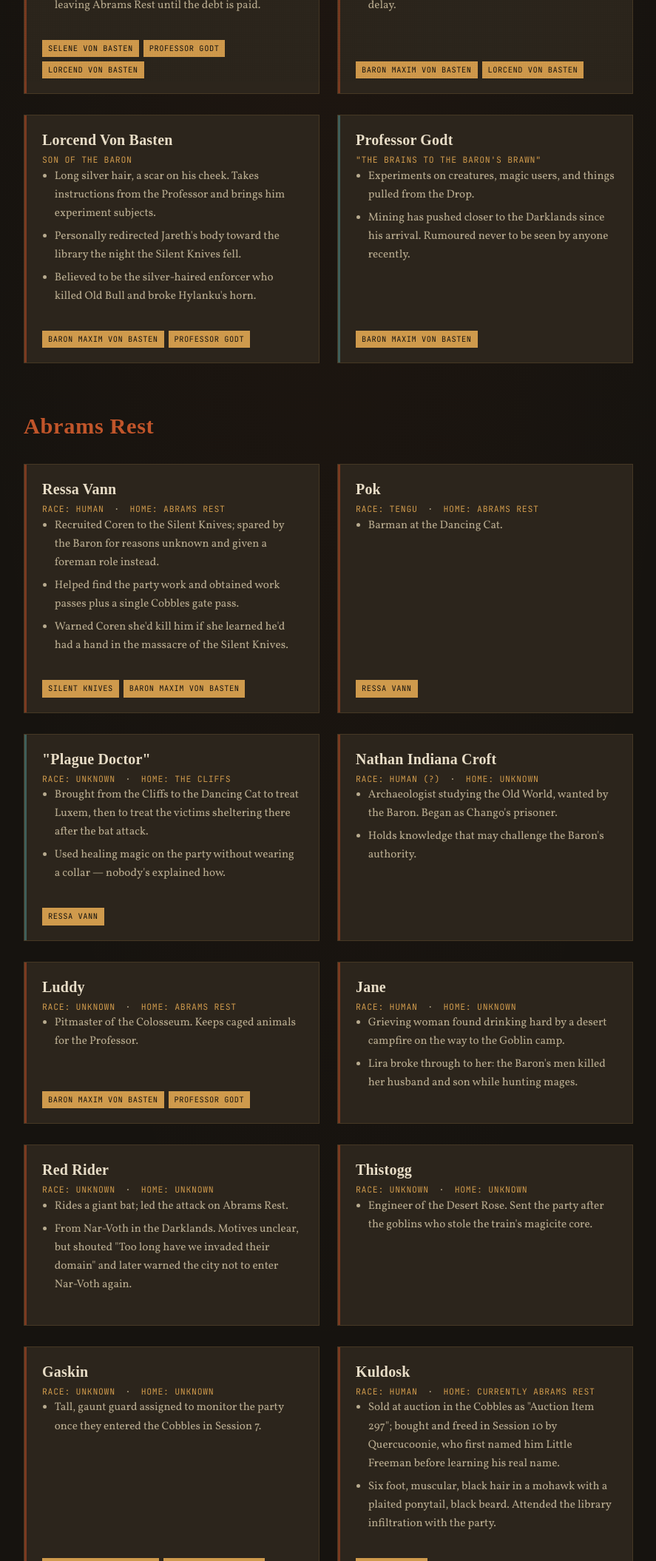
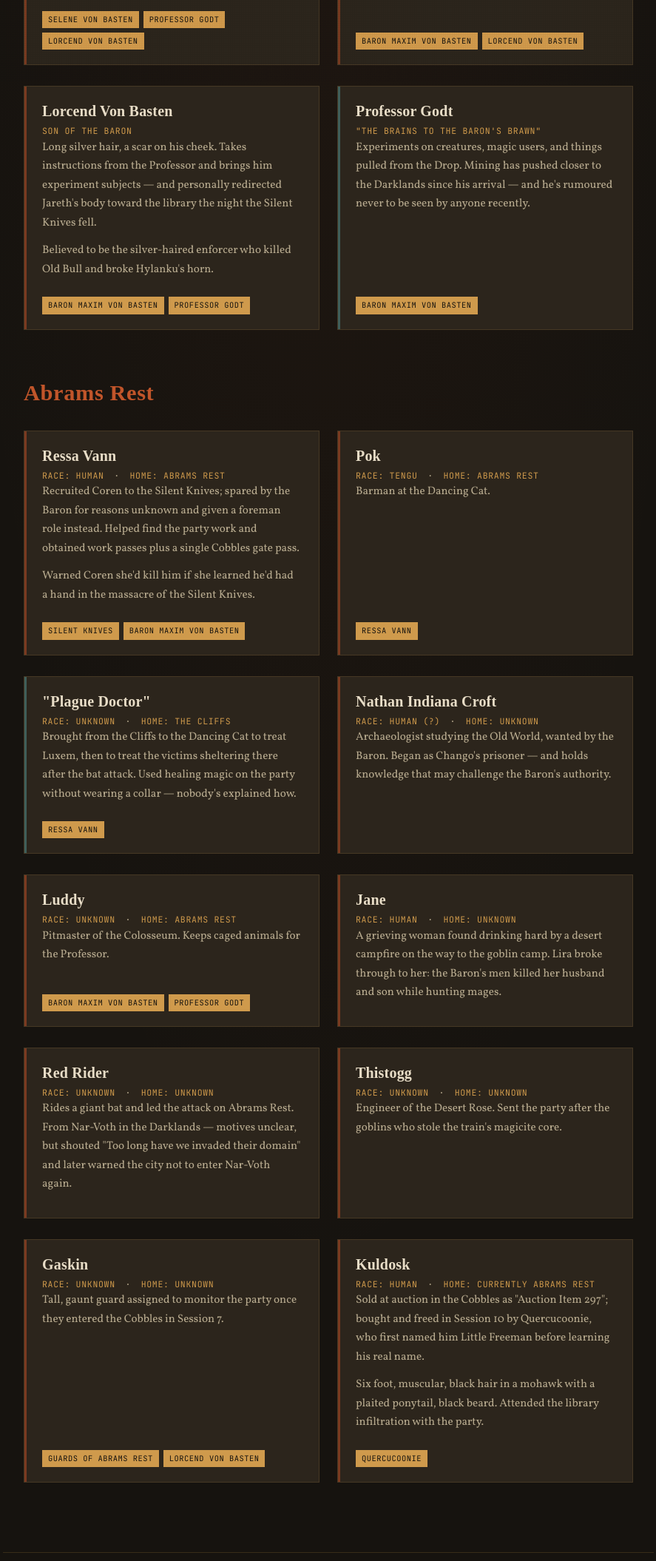
Before and after one commit to derek-nolan/astlands, a plain HTML site: page npcs.html in a window 1280 px wide. Shown: the part 690-2800 px from the top of the page at 74% size, without its empty margins (196-1083 px from the left). Drawn offline with Linux system fonts and the light colour scheme; a web font is replaced by a local one.

Commit message:
Add files via upload

```diff
--- a/npcs.html
+++ b/npcs.html
@@ -40,45 +40,33 @@
     <h2 class="section-title">The Baron's House</h2>
     <div class="card-grid">
 
-      <div class="card">
+      <div class="card" id="npc-baron">
         <h4>Baron Maxim Von Basten</h4>
         <div class="meta">Race: Unknown <span class="sep">·</span> Home: Abrams Rest</div>
-        <ul>
-          <li>Rules the Blighted West with an iron fist from Abrams Rest, the region's only source of clean water.</li>
-          <li>Traps citizens in indentured servitude: wages taxed heavily, quotas that accrue debt, and no leaving Abrams Rest until the debt is paid.</li>
-        </ul>
-        <div class="tag-row"><span class="tag">Selene Von Basten</span><span class="tag">Professor Godt</span><span class="tag">Lorcend Von Basten</span></div>
+        <p class="card-bio">Rules the Blighted West with an iron fist from Abrams Rest, the region's only source of clean water. Traps citizens in indentured servitude: wages taxed heavily, quotas that accrue debt, and no leaving Abrams Rest until the debt is paid.</p>
+        <div class="tag-row"><a class="tag" href="npcs.html#npc-selene">Selene Von Basten</a><a class="tag" href="npcs.html#npc-professor-godt">Professor Godt</a><a class="tag" href="npcs.html#npc-lorcend">Lorcend Von Basten</a></div>
       </div>
 
-      <div class="card">
+      <div class="card" id="npc-selene">
         <h4>Selene Von Basten</h4>
         <div class="meta">Daughter of the Baron</div>
-        <ul>
-          <li>Wears a silken coat, thigh-high boots, a silk face covering, layered jewellery, and a headdress with two blue tassels. Carries a large rifle.</li>
-          <li>Encountered at the Riad, where she refused to enter herself and threatened the guards over the delay.</li>
-        </ul>
-        <div class="tag-row"><span class="tag">Baron Maxim Von Basten</span><span class="tag">Lorcend Von Basten</span></div>
+        <p class="card-bio">Wears a silken coat, thigh-high boots, a silk face covering, layered jewellery, and a headdress with two blue tassels — and carries a large rifle. Encountered at the Riad, where she refused to enter herself and threatened the guards over the delay.</p>
+        <div class="tag-row"><a class="tag" href="npcs.html#npc-baron">Baron Maxim Von Basten</a><a class="tag" href="npcs.html#npc-lorcend">Lorcend Von Basten</a></div>
       </div>
 
-      <div class="card">
+      <div class="card" id="npc-lorcend">
         <h4>Lorcend Von Basten</h4>
         <div class="meta">Son of the Baron</div>
-        <ul>
-          <li>Long silver hair, a scar on his cheek. Takes instructions from the Professor and brings him experiment subjects.</li>
-          <li>Personally redirected Jareth's body toward the library the night the Silent Knives fell.</li>
-          <li>Believed to be the silver-haired enforcer who killed Old Bull and broke Hylanku's horn.</li>
-        </ul>
-        <div class="tag-row"><span class="tag">Baron Maxim Von Basten</span><span class="tag">Professor Godt</span></div>
+        <p class="card-bio">Long silver hair, a scar on his cheek. Takes instructions from the Professor and brings him experiment subjects — and personally redirected Jareth's body toward the library the night the Silent Knives fell.</p>
+        <p class="card-bio">Believed to be the silver-haired enforcer who killed Old Bull and broke Hylanku's horn.</p>
+        <div class="tag-row"><a class="tag" href="npcs.html#npc-baron">Baron Maxim Von Basten</a><a class="tag" href="npcs.html#npc-professor-godt">Professor Godt</a></div>
       </div>
 
-      <div class="card magic">
+      <div class="card magic" id="npc-professor-godt">
         <h4>Professor Godt</h4>
         <div class="meta">"The brains to the Baron's brawn"</div>
-        <ul>
-          <li>Experiments on creatures, magic users, and things pulled from the Drop.</li>
-          <li>Mining has pushed closer to the Darklands since his arrival. Rumoured never to be seen by anyone recently.</li>
-        </ul>
-        <div class="tag-row"><span class="tag">Baron Maxim Von Basten</span></div>
+        <p class="card-bio">Experiments on creatures, magic users, and things pulled from the Drop. Mining has pushed closer to the Darklands since his arrival — and he's rumoured never to be seen by anyone recently.</p>
+        <div class="tag-row"><a class="tag" href="npcs.html#npc-baron">Baron Maxim Von Basten</a></div>
       </div>
 
     </div>
@@ -88,97 +76,72 @@
     <h2 class="section-title">Abrams Rest</h2>
     <div class="card-grid">
 
-      <div class="card">
+      <div class="card" id="npc-ressa">
         <h4>Ressa Vann</h4>
         <div class="meta">Race: Human <span class="sep">·</span> Home: Abrams Rest</div>
-        <ul>
-          <li>Recruited Coren to the Silent Knives; spared by the Baron for reasons unknown and given a foreman role instead.</li>
-          <li>Helped find the party work and obtained work passes plus a single Cobbles gate pass.</li>
-          <li>Warned Coren she'd kill him if she learned he'd had a hand in the massacre of the Silent Knives.</li>
-        </ul>
-        <div class="tag-row"><span class="tag">Silent Knives</span><span class="tag">Baron Maxim Von Basten</span></div>
+        <p class="card-bio">Recruited Coren to the Silent Knives; spared by the Baron for reasons unknown and given a foreman role instead. Helped find the party work and obtained work passes plus a single Cobbles gate pass.</p>
+        <p class="card-bio">Warned Coren she'd kill him if she learned he'd had a hand in the massacre of the Silent Knives.</p>
+        <div class="tag-row"><a class="tag" href="world.html#faction-silent-knives">Silent Knives</a><a class="tag" href="npcs.html#npc-baron">Baron Maxim Von Basten</a></div>
       </div>
 
-      <div class="card">
+      <div class="card" id="npc-pok">
         <h4>Pok</h4>
         <div class="meta">Race: Tengu <span class="sep">·</span> Home: Abrams Rest</div>
-        <ul>
-          <li>Barman at the Dancing Cat.</li>
-        </ul>
-        <div class="tag-row"><span class="tag">Ressa Vann</span></div>
+        <p class="card-bio">Barman at the Dancing Cat.</p>
+        <div class="tag-row"><a class="tag" href="npcs.html#npc-ressa">Ressa Vann</a></div>
       </div>
 
-      <div class="card magic">
+      <div class="card magic" id="npc-plague-doctor">
         <h4>"Plague Doctor"</h4>
         <div class="meta">Race: Unknown <span class="sep">·</span> Home: The Cliffs</div>
-        <ul>
-          <li>Brought from the Cliffs to the Dancing Cat to treat Luxem, then to treat the victims sheltering there after the bat attack.</li>
-          <li>Used healing magic on the party without wearing a collar — nobody's explained how.</li>
-        </ul>
-        <div class="tag-row"><span class="tag">Ressa Vann</span></div>
+        <p class="card-bio">Brought from the Cliffs to the Dancing Cat to treat Luxem, then to treat the victims sheltering there after the bat attack. Used healing magic on the party without wearing a collar — nobody's explained how.</p>
+        <div class="tag-row"><a class="tag" href="npcs.html#npc-ressa">Ressa Vann</a></div>
       </div>
 
-      <div class="card">
+      <div class="card" id="npc-nathan">
         <h4>Nathan Indiana Croft</h4>
         <div class="meta">Race: Human (?) <span class="sep">·</span> Home: Unknown</div>
-        <ul>
-          <li>Archaeologist studying the Old World, wanted by the Baron. Began as Chango's prisoner.</li>
-          <li>Holds knowledge that may challenge the Baron's authority.</li>
-        </ul>
+        <p class="card-bio">Archaeologist studying the Old World, wanted by the Baron. Began as Chango's prisoner — and holds knowledge that may challenge the Baron's authority.</p>
       </div>
 
-      <div class="card">
+      <div class="card" id="npc-luddy">
         <h4>Luddy</h4>
         <div class="meta">Race: Unknown <span class="sep">·</span> Home: Abrams Rest</div>
-        <ul>
-          <li>Pitmaster of the Colosseum. Keeps caged animals for the Professor.</li>
-        </ul>
-        <div class="tag-row"><span class="tag">Baron Maxim Von Basten</span><span class="tag">Professor Godt</span></div>
+        <p class="card-bio">Pitmaster of the Colosseum. Keeps caged animals for the Professor.</p>
+        <div class="tag-row"><a class="tag" href="npcs.html#npc-baron">Baron Maxim Von Basten</a><a class="tag" href="npcs.html#npc-professor-godt">Professor Godt</a></div>
       </div>
 
-      <div class="card">
+      <div class="card" id="npc-jane">
         <h4>Jane</h4>
         <div class="meta">Race: Human <span class="sep">·</span> Home: Unknown</div>
-        <ul>
-          <li>Grieving woman found drinking hard by a desert campfire on the way to the Goblin camp.</li>
-          <li>Lira broke through to her: the Baron's men killed her husband and son while hunting mages.</li>
-        </ul>
+        <p class="card-bio">A grieving woman found drinking hard by a desert campfire on the way to the goblin camp. Lira broke through to her: the Baron's men killed her husband and son while hunting mages.</p>
       </div>
 
-      <div class="card">
+      <div class="card" id="npc-red-rider">
         <h4>Red Rider</h4>
         <div class="meta">Race: Unknown <span class="sep">·</span> Home: Unknown</div>
-        <ul>
-          <li>Rides a giant bat; led the attack on Abrams Rest.</li>
-          <li>From Nar-Voth in the Darklands. Motives unclear, but shouted "Too long have we invaded their domain" and later warned the city not to enter Nar-Voth again.</li>
-        </ul>
+        <p class="card-bio">Rides a giant bat and led the attack on Abrams Rest. From Nar-Voth in the Darklands — motives unclear, but shouted "Too long have we invaded their domain" and later warned the city not to enter Nar-Voth again.</p>
       </div>
 
-      <div class="card">
+      <div class="card" id="npc-thistogg">
         <h4>Thistogg</h4>
         <div class="meta">Race: Unknown <span class="sep">·</span> Home: Unknown</div>
-        <ul>
-          <li>Engineer of the Desert Rose. Sent the party after the goblins who stole the train's magicite core.</li>
-        </ul>
+        <p class="card-bio">Engineer of the Desert Rose. Sent the party after the goblins who stole the train's magicite core.</p>
       </div>
 
-      <div class="card">
+      <div class="card" id="npc-gaskin">
         <h4>Gaskin</h4>
         <div class="meta">Race: Unknown <span class="sep">·</span> Home: Unknown</div>
-        <ul>
-          <li>Tall, gaunt guard assigned to monitor the party once they entered the Cobbles in Session 7.</li>
-        </ul>
-        <div class="tag-row"><span class="tag">Guards of Abrams Rest</span><span class="tag">Lorcend Von Basten</span></div>
+        <p class="card-bio">Tall, gaunt guard assigned to monitor the party once they entered the Cobbles in Session 7.</p>
+        <div class="tag-row"><span class="tag">Guards of Abrams Rest</span><a class="tag" href="npcs.html#npc-lorcend">Lorcend Von Basten</a></div>
       </div>
 
-      <div class="card">
+      <div class="card" id="npc-kuldosk">
         <h4>Kuldosk</h4>
         <div class="meta">Race: Human <span class="sep">·</span> Home: Currently Abrams Rest</div>
-        <ul>
-          <li>Sold at auction in the Cobbles as "Auction Item 297"; bought and freed in Session 10 by Quercucoonie, who first named him Little Freeman before learning his real name.</li>
-          <li>Six foot, muscular, black hair in a mohawk with a plaited ponytail, black beard. Attended the library infiltration with the party.</li>
-        </ul>
-        <div class="tag-row"><span class="tag">Quercucoonie</span></div>
+        <p class="card-bio">Sold at auction in the Cobbles as "Auction Item 297"; bought and freed in Session 10 by Quercucoonie, who first named him Little Freeman before learning his real name.</p>
+        <p class="card-bio">Six foot, muscular, black hair in a mohawk with a plaited ponytail, black beard. Attended the library infiltration with the party.</p>
+        <div class="tag-row"><a class="tag" href="party.html#pc-quercucoonie">Quercucoonie</a></div>
       </div>
 
     </div>
--- a/style.css
+++ b/style.css
@@ -558,12 +558,14 @@ details.journal-toggle summary:hover { color: var(--rust); }
 
 .entry-list { margin: 0 0 30px; }
 .entry-list .item { padding: 16px 0; border-bottom: 1px solid rgba(207,154,76,0.12); scroll-margin-top: 24px; }
-.entry-list .item:target {
+.entry-list .item:target,
+.card:target {
   animation: target-glow 2.2s ease-out 1;
 }
+.card { scroll-margin-top: 24px; }
 @keyframes target-glow {
-  0% { background: rgba(193,85,42,0.18); }
-  100% { background: transparent; }
+  0% { box-shadow: inset 0 0 0 2px var(--rust), 0 0 24px rgba(193,85,42,0.35); }
+  100% { box-shadow: inset 0 0 0 2px transparent, 0 0 0 rgba(193,85,42,0); }
 }
 .entry-list .item h4 {
   font-family: var(--font-display);
```
Also changed, not shown: party.html (+6 -6 lines).
